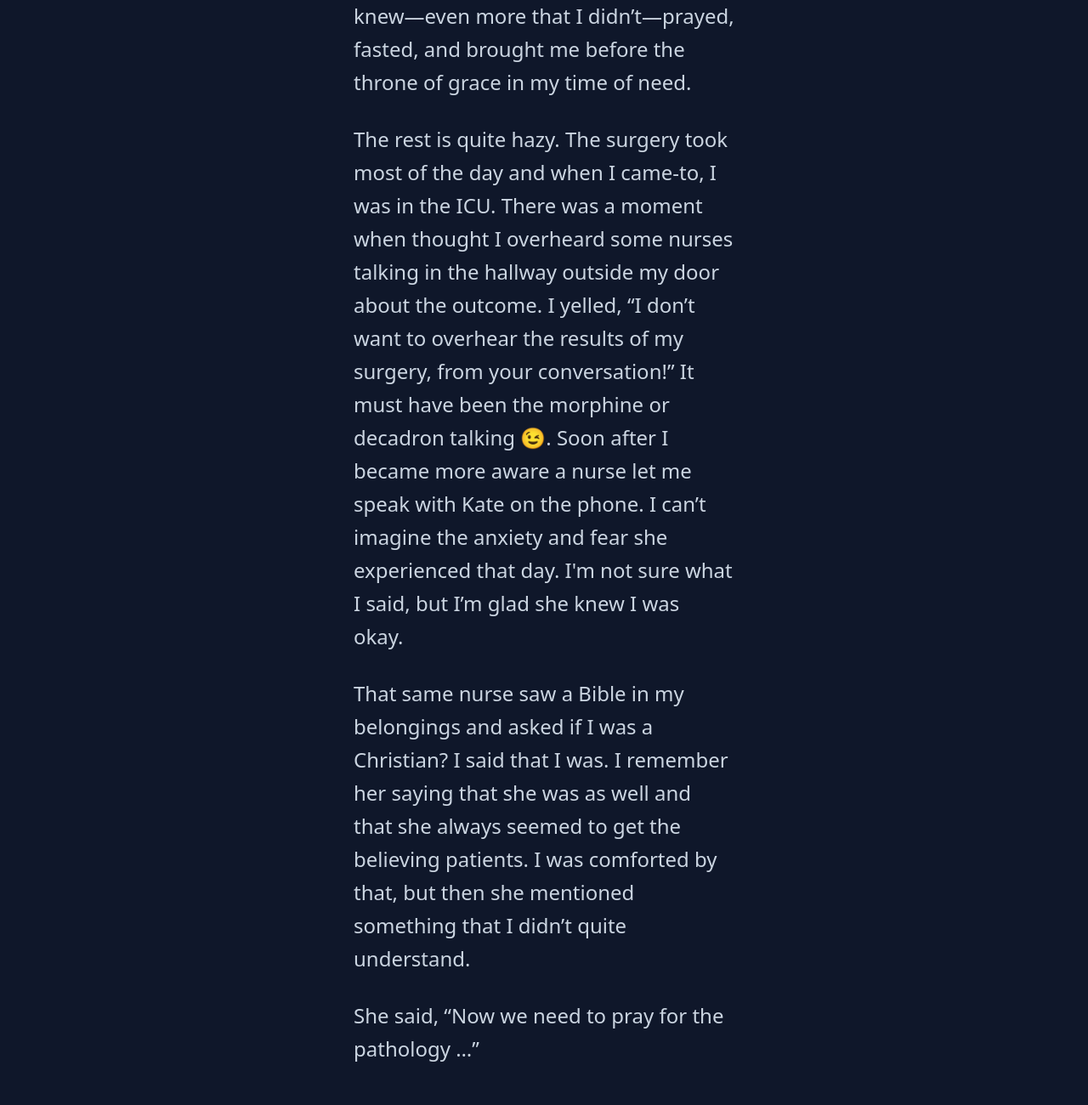
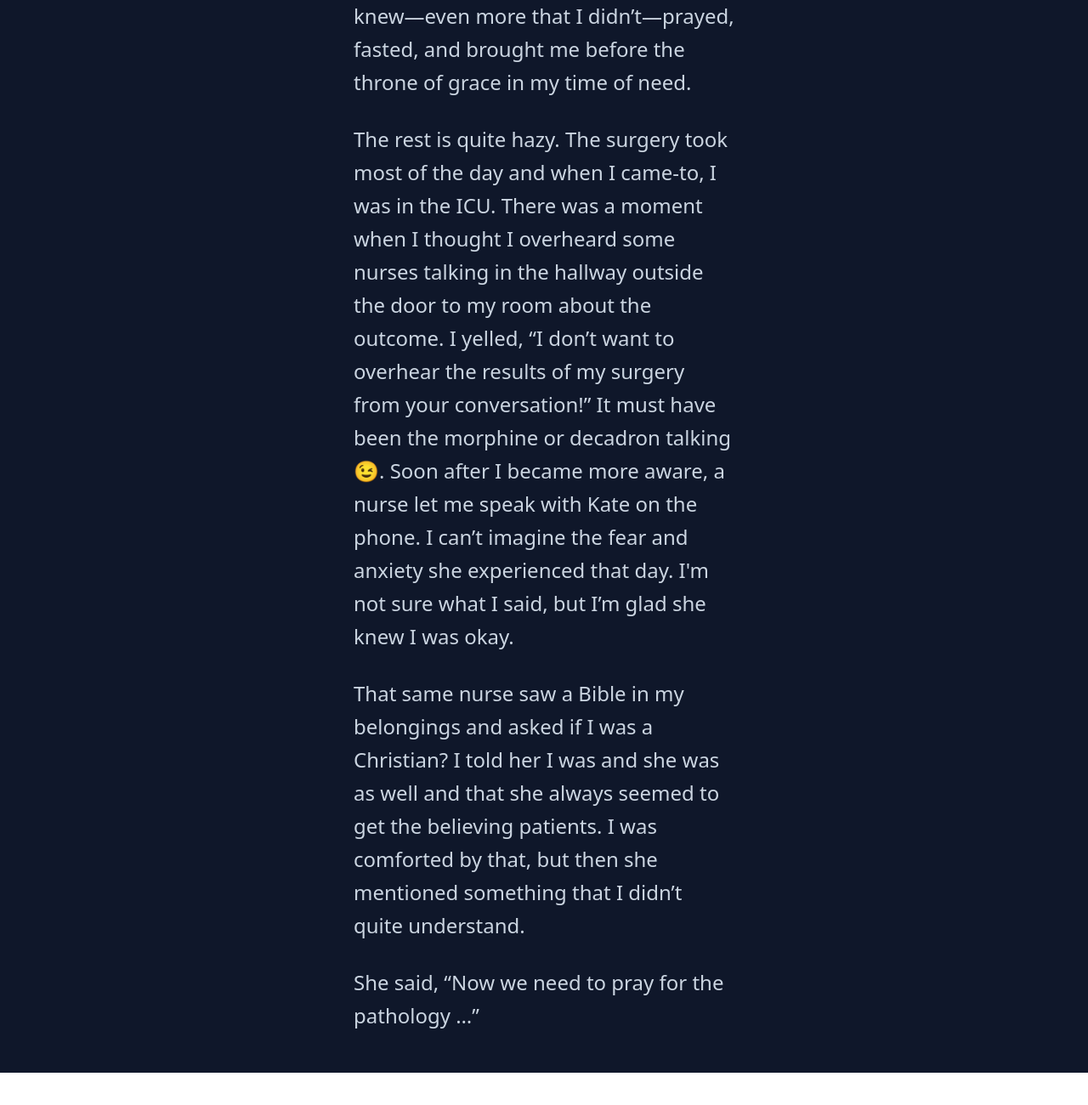
Before and after one commit to timalbert/livefortheline, a plain HTML site: page surgery-intercession.html in a window 1280 px wide. Shown: the part 2183-3483 px from the top of the page at 85% size. After the commit the page ends 3445 px from the top, so only its background shows below. Drawn offline with nearby package versions, Linux system fonts and the light colour scheme.

Commit message:
A few more fixes

```diff
--- a/surgery-intercession.html
+++ b/surgery-intercession.html
@@ -29,9 +29,9 @@
 
           <p class="mt-7">Later I be would told of the magnitude of saints interceding for me. Jim had organized a family prayer meeting that morning over Zoom, multiple friends had their entire church praying, Eric said their church in Haiti literally prayed the whole time, not off and on, but the whole time. It brings me to tears just thinking about it all. What other community does this sort of thing? The body of Christ is alive and well! People I knew—even more that I didn’t—prayed, fasted, and brought me before the throne of grace in my time of need.</p>
 
-          <p class="mt-7">The rest is quite hazy. The surgery took most of the day and when I came-to, I was in the ICU. There was a moment when thought I overheard some nurses talking in the hallway outside my door about the outcome. I yelled, “I don’t want to overhear the results of my surgery, from your conversation!” It must have been the morphine or decadron talking 😉. Soon after I became more aware a nurse let me speak with Kate on the phone. I can’t imagine the anxiety and fear she experienced that day. I'm not sure what I said, but I’m glad she knew I was okay.</p>
+          <p class="mt-7">The rest is quite hazy. The surgery took most of the day and when I came-to, I was in the ICU. There was a moment when I thought I overheard some nurses talking in the hallway outside the door to my room about the outcome. I yelled, “I don’t want to overhear the results of my surgery from your conversation!” It must have been the morphine or decadron talking 😉. Soon after I became more aware, a nurse let me speak with Kate on the phone. I can’t imagine the fear and anxiety she experienced that day. I'm not sure what I said, but I’m glad she knew I was okay.</p>
 
-          <p class="mt-7">That same nurse saw a Bible in my belongings and asked if I was a Christian? I said that I was. I remember her saying that she was as well and that she always seemed to get the believing patients. I was comforted by that, but then she mentioned something that I didn’t quite understand.</p>
+          <p class="mt-7">That same nurse saw a Bible in my belongings and asked if I was a Christian? I told her I was and she was as well and that she always seemed to get the believing patients. I was comforted by that, but then she mentioned something that I didn’t quite understand.</p>
 
           <p class="mt-7">She said, “Now we need to pray for the pathology …”</p>
         </div>
```
